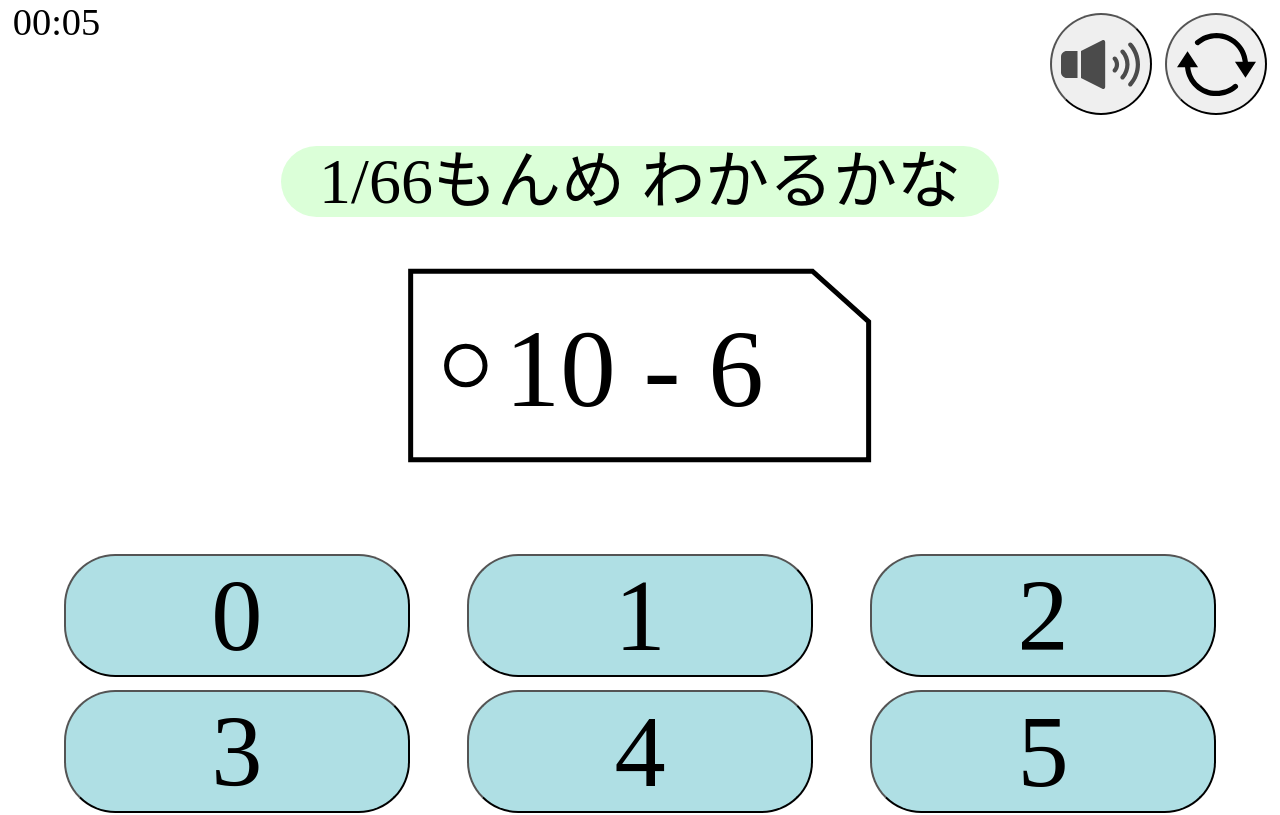
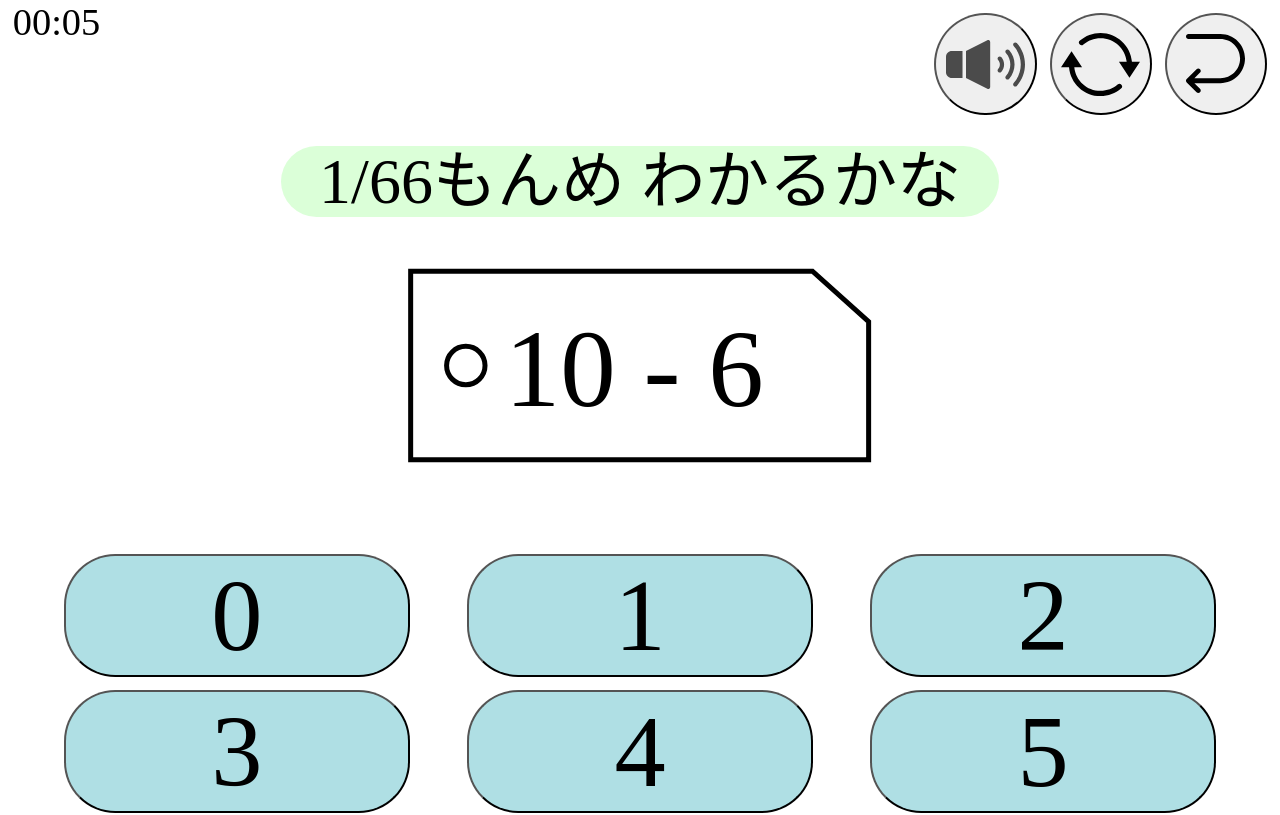
Before and after one commit to mechamogera/keisan-card, a React (Create React App) app: page / in a window 1280 px wide. Shown: the top 815 px of the page. Built offline with nearby package versions, Linux system fonts and the light colour scheme; a web font is replaced by a local one.

Commit message:
story: トップ画面に戻れるように

```diff
--- a/src/containers/Keisan/index.tsx
+++ b/src/containers/Keisan/index.tsx
@@ -6,6 +6,7 @@ import './keisan.css';
 import volumeIcon from './volumeicon.svg';
 import volumeoffIcon from './volumeofficon.svg';
 import refreshIcon from './refreshicon.svg';
+import returnIcon from './returnicon.svg';
 
 import { useCookies } from 'react-cookie';
 import { confirmAlert } from 'react-confirm-alert';
@@ -156,6 +157,10 @@ function Keisan({resultRange,
     displayAlert("かくにん", "さいしょからやりなおしますか？", () => { window.location.reload(); });
   }
 
+  const ReturnClick = () => {
+    displayAlert("かくにん", "とっぷがめんにもどりますか？", () => { window.location.href = "/keisan-card"; });
+  }
+
   const Results = () => {
     const List = [];
     for (let i = resultRange[0]; i <= resultRange[1]; i++) {
@@ -182,6 +187,12 @@ function Keisan({resultRange,
             style={{ backgroundImage: `url(${refreshIcon})` }}
             onClick={ RefreshClick }
             title="最初からやり直す">
+          </button>
+
+          <button className="Return"
+            style={{ backgroundImage: `url(${returnIcon})` }}
+            onClick={ ReturnClick }
+            title="トップに戻る">
           </button>
         </div>
       </div>
--- a/src/containers/Keisan/keisan.css
+++ b/src/containers/Keisan/keisan.css
@@ -74,8 +74,19 @@
         transform: scale(.8);
     }
 
+    margin-left: 1vw;
+}
+
+.Speaker {
     background-size: 80%;
-    margin-left: 1vw;
+}
+
+.Refresh {
+    background-size: 80%;
+}
+
+.Return {
+    background-size: 60%;
 }
 
 #path1 {
```
Also changed, not shown: src/containers/Keisan/returnicon.svg (added).
